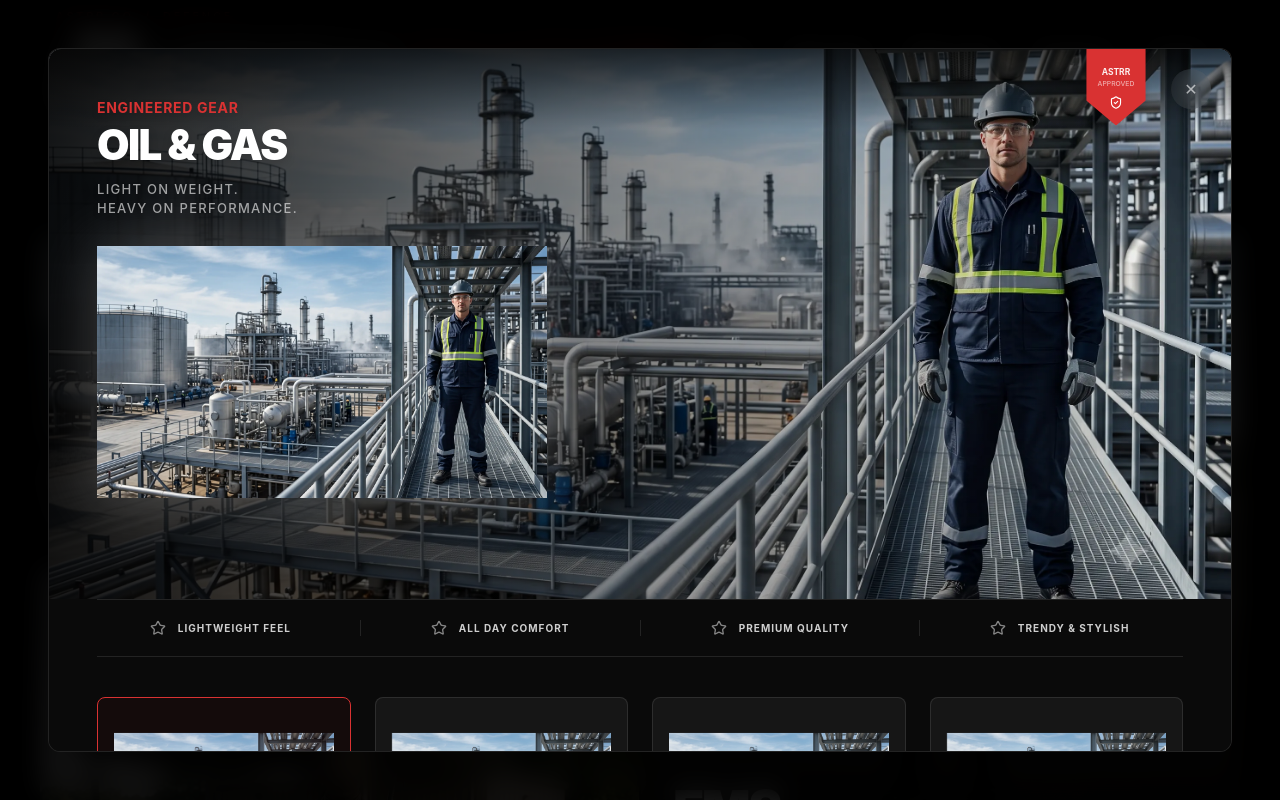
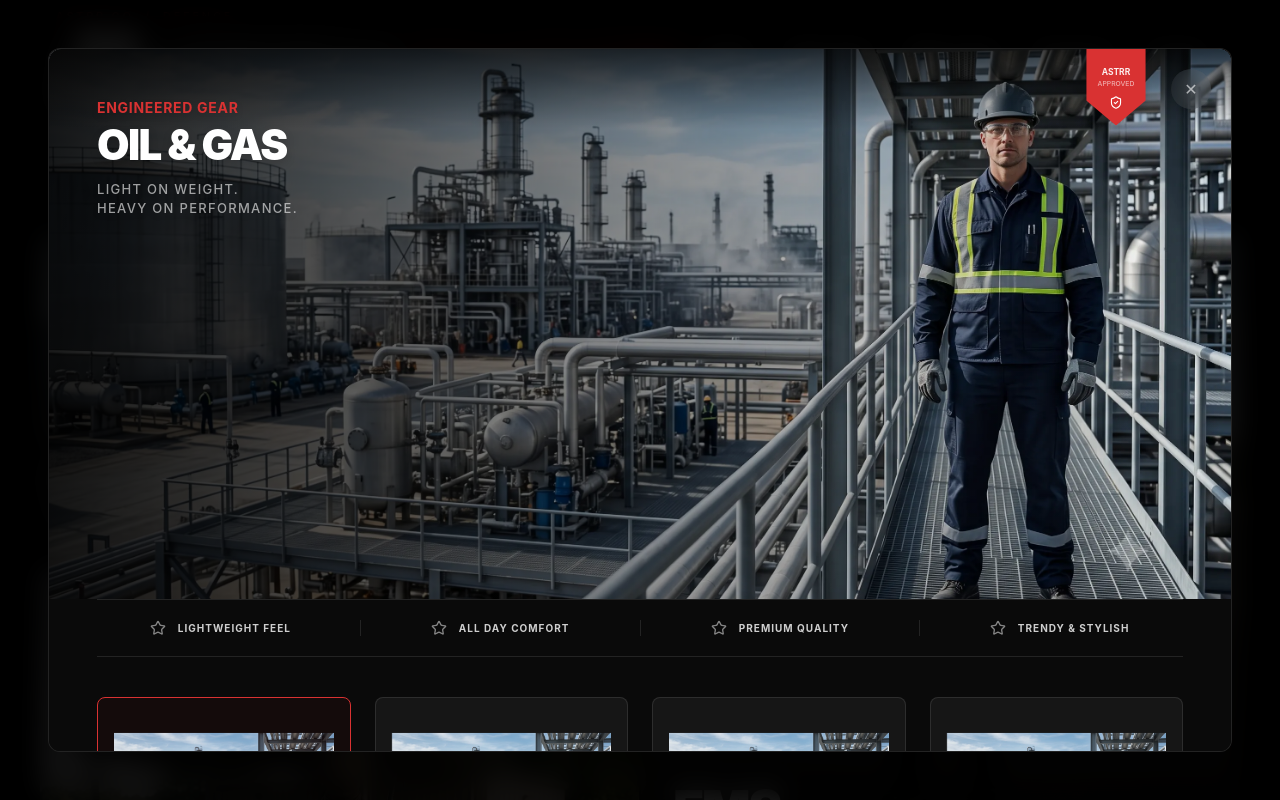
Before and after one commit to Anas-3333/ASTRR, a React (Vite) app: page / in a window 1280 px wide. Both pictures are taken after a click on the button 339 px from the left and 3116 px from the top of the page. Shown: the part 2716-3516 px from the top of the page. Built offline with nearby package versions, Linux system fonts and the light colour scheme; grey boxes are pictures that could not be loaded.

Commit message:
refactor: simplify product image display logic
Remove redundant image overlay components and update factory image source to unify the gallery view layout in ProductQuickView.

```diff
--- a/src/components/MilitaryShoe.tsx
+++ b/src/components/MilitaryShoe.tsx
@@ -50,11 +50,7 @@ const militaryShoes: Product[] = [
     number: "06",
     title: "Factory",
     cardImage: "/converted-webp/webp-Mfactory.webp",
-    quickViewImage: "/converted-webp/webp-factory.webp",
-    galleryImages: [
-      "/converted-webp/webp-factory.webp",
-      "/converted-webp/webp-factory1.webp",
-    ],
+    quickViewImage: "/converted-webp/webp-factory1.webp",
     description:
       "TACTICAL OPERATIONS | GRIP • CONTROL",
   },
--- a/src/components/ProductQuickView.tsx
+++ b/src/components/ProductQuickView.tsx
@@ -182,19 +182,8 @@ function ProductQuickView({
             </p>
           </div>
 
-          {/* OVERLAPPING CATALOG IMAGE (Mobile: hidden, Desktop: overlay on left) */}
-          <div className="hidden lg:flex relative order-2 lg:order-none lg:absolute lg:left-12 lg:bottom-0 lg:top-0 lg:w-[45%] items-center justify-center lg:justify-start p-8 lg:p-0 z-20 pointer-events-none mt-4 lg:mt-0 pt-20 lg:pt-24">
-            {/* Added drop shadow for glow effect and assumed transparent bg, object-contain ensures it fits */}
-            <img
-              key={activeImage}
-              src={gallery[activeImage]}
-              alt={product.title.replace("\n", " ")}
-              className="w-full max-w-[350px] lg:max-w-[450px] h-auto object-contain drop-shadow-[0_0_30px_rgba(255,255,255,0.2)] transition-opacity duration-300"
-            />
-          </div>
-
           {/* BACKGROUND / FULL WIDTH IMAGE (Mobile: bottom, Desktop: full width background) */}
-          <div className="relative order-3 lg:order-none lg:absolute lg:inset-0 w-full h-[250px] sm:h-[350px] lg:h-full z-10 lg:rounded-t-xl overflow-hidden bg-black flex items-center justify-center">
+          <div className="relative order-2 lg:order-none lg:absolute lg:inset-0 w-full h-[250px] sm:h-[350px] lg:h-full z-10 lg:rounded-t-xl overflow-hidden bg-black flex items-center justify-center">
             <img
               src={gallery[activeImage]}
               alt={product.title.replace("\n", " ")}
```
